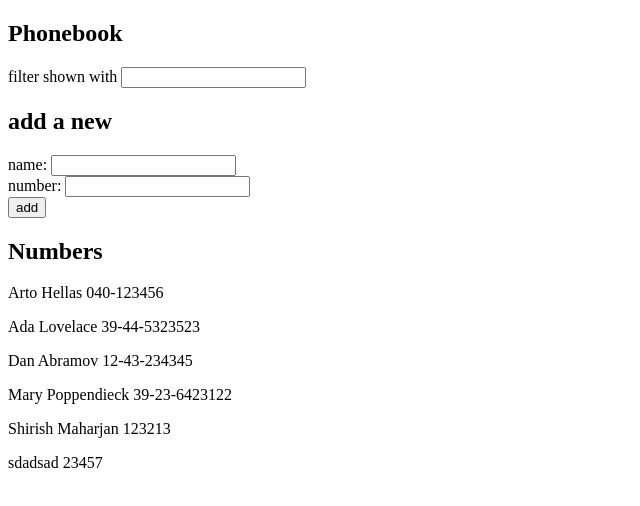
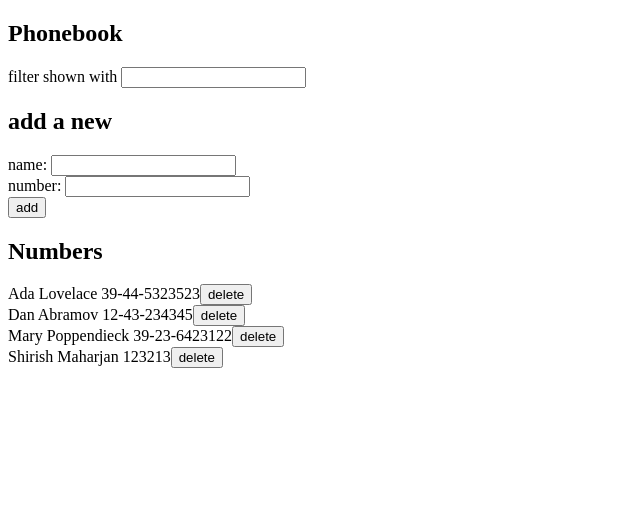
Before and after one commit to Yakumaa/fullstackopen, a React (Vite) app in the folder part2/phonebook/: page / in a window 1280 px wide. Shown: the top 506 px of the page, without its empty margins (0-640 px from the left). Built offline with nearby package versions, Linux system fonts and the light colour scheme; data requests are answered from the project's data file.

Commit message:
2.14: add delete functionality

```diff
--- a/part2/phonebook/db.json
+++ b/part2/phonebook/db.json
@@ -1,10 +1,5 @@
 {
   "persons": [
-    {
-      "name": "Arto Hellas",
-      "number": "040-123456",
-      "id": "1"
-    },
     {
       "name": "Ada Lovelace",
       "number": "39-44-5323523",
@@ -21,14 +16,9 @@
       "id": "4"
     },
     {
-      "id": "c8d4",
+      "id": "60b7",
       "name": "Shirish Maharjan",
       "number": "123213"
-    },
-    {
-      "id": "2084",
-      "name": "sdadsad",
-      "number": "23457"
     }
   ]
 }
--- a/part2/phonebook/src/App.jsx
+++ b/part2/phonebook/src/App.jsx
@@ -34,12 +34,16 @@ const PersonForm = (props) => {
   )
 }
 
-const Person = (props) => {
-  const { person, index } = props
-  // console.log(props)
+const Person = ({person, removePhonebook}) => {
+  // const { person, index } = props
+  // console.log(person)
 
   return (
-    <p key={index}>{person.name} {person.number}</p>
+    <>
+      {person.name} {person.number}
+      <button onClick={removePhonebook}>delete</button><br/>
+    </>
+
   )
 }
 
@@ -84,6 +88,17 @@ const App = () => {
     // setNewNumber('')
   }
 
+  const removePhonebookOf = (id) => {
+    const person = persons.find(person => person.id === id)
+    if(window.confirm(`Delete ${person.name} ?`)){
+      phoneServices
+        .remove(id)
+        .then(() => {
+          setPersons(persons.filter(person => person.id !== id))
+        })
+    }
+  }
+
   const handlePhonebookNameChange = (event) => {
     // console.log(event.target.value)
     setNewName(event.target.value)
@@ -117,8 +132,12 @@ const App = () => {
       <h2>add a new</h2>
       <PersonForm addPhonebook={addPhonebook} newName={newName} handlePhonebookNameChange={handlePhonebookNameChange} newNumber={newNumber} handlePhonebookNumberChange={handlePhonebookNumberChange}/>
       <h2>Numbers</h2>
-      {filteredPersons.map((person, index) => (
-        <Person key={index} person={person}/>
+      {filteredPersons.map((person) => (
+        <Person
+          key={person.id}
+          person={person}
+          removePhonebook={() => removePhonebookOf(person.id)}
+          />
       ))}
 
     </div>
--- a/part2/phonebook/src/services/phonebook.js
+++ b/part2/phonebook/src/services/phonebook.js
@@ -16,4 +16,9 @@ const create = newObject => {
 //   return request.then(response => response.data)
 // }
 
-export default { getAll, create }
+const remove = id => {
+  const request = axio.delete(`${baseUrl}/${id}`);
+  return request.then(response => response.data)
+}
+
+export default { getAll, create, remove }
```
